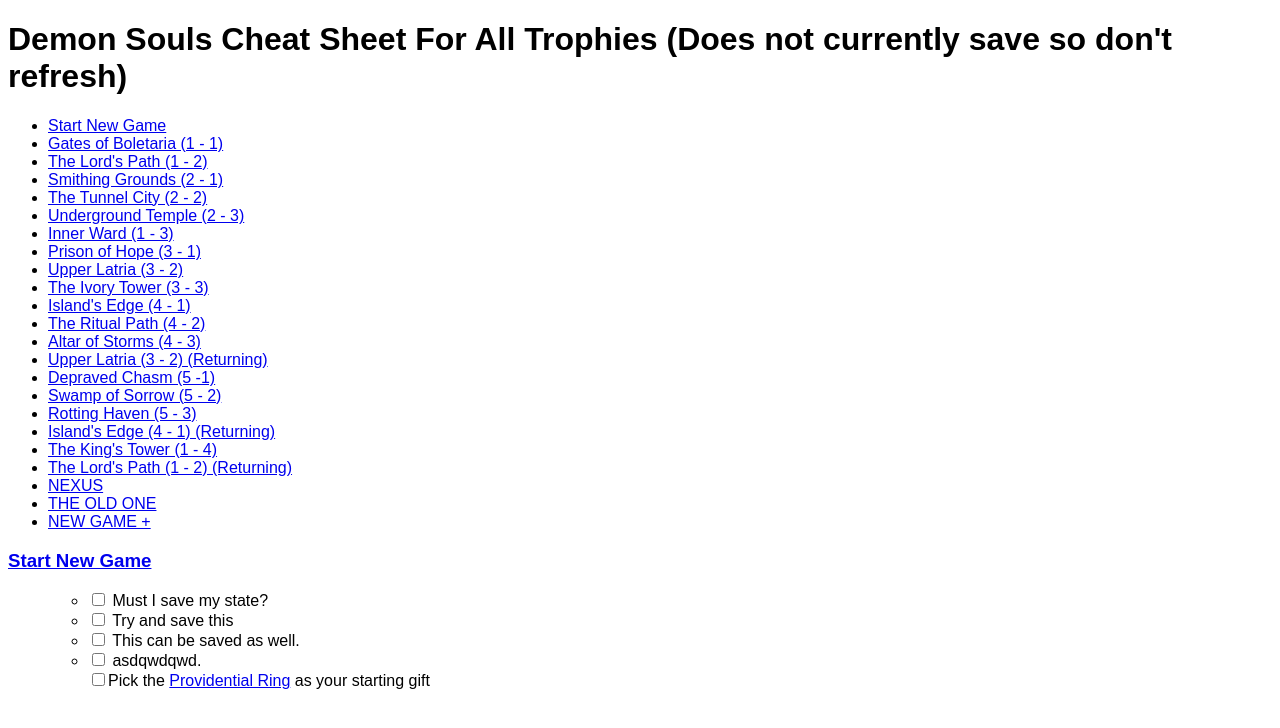
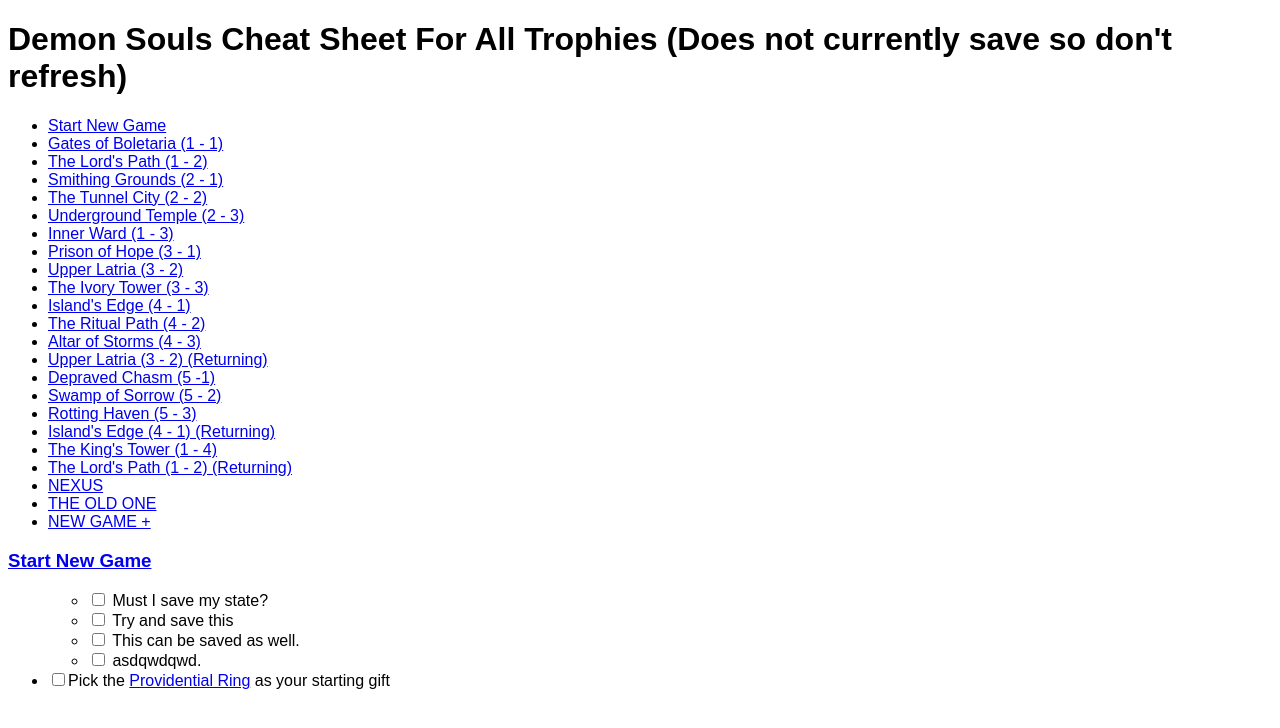
Before and after one commit to AryanTiwari/DemonSoulsWebsite, a plain HTML site: page index.html in a window 1280 px wide. Drawn offline with nearby package versions, Linux system fonts and the light colour scheme.

Commit message:
Update index.html

```diff
--- a/index.html
+++ b/index.html
@@ -37,7 +37,7 @@
     <li class="list-group-item"><input type="checkbox" class="save-cb-state" name="mycheckbox2" value="yes"> This can be saved as well.</li>
     <li class="list-group-item"><input type="checkbox" class="save-cb-state" name="asdcqwfqw" value="yes"> asdqwdqwd.</li>
   </ul>
-  <ul class="list-group-item"><input class='save-cb-state' value="yes" id="checkBox" type="checkbox" data-id="playthrough_0_1" name="asdcqwfqw">Pick the <a href="https://demonssouls.wiki.fextralife.com/Providential+Ring">Providential Ring</a> as your starting gift</ul>
+  <li class="list-group-item"><input class='save-cb-state' value="yes" id="checkBox" type="checkbox" data-id="playthrough_0_1" name="asdcqwfqw">Pick the <a href="https://demonssouls.wiki.fextralife.com/Providential+Ring">Providential Ring</a> as your starting gift</li>
 </ul>
 
 <script language='javascript' src="https://code.jquery.com/jquery.js"></script>
```
